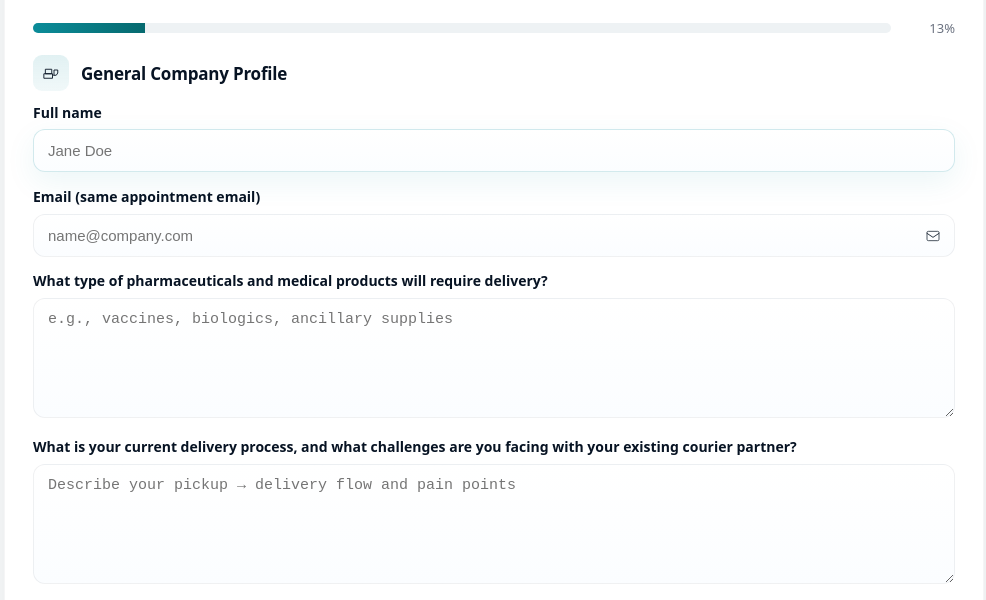
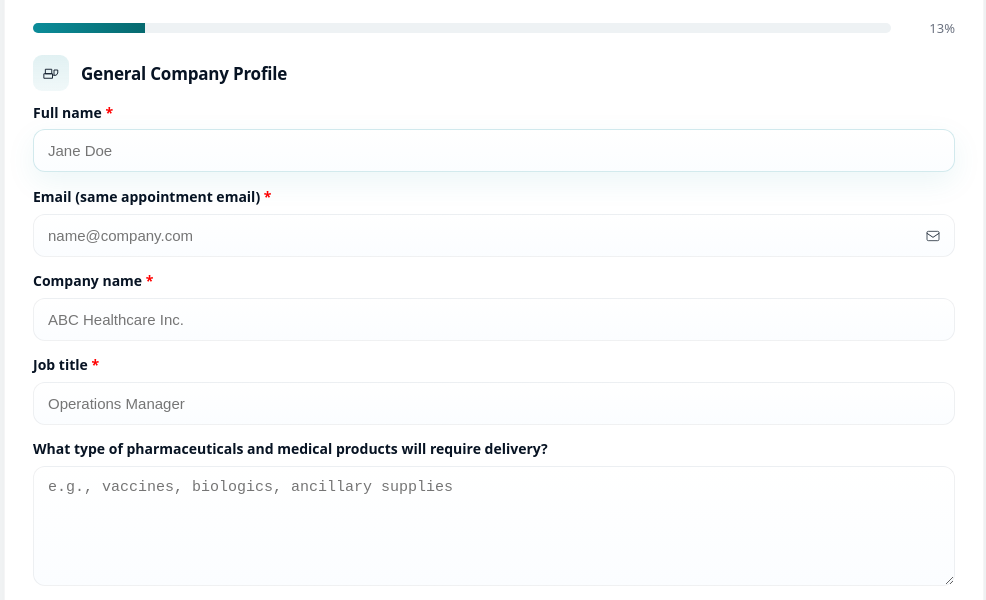
Before and after one commit to superb-digitals/assessment-form, a plain HTML site: page index.html in a window 1280 px wide. Shown: the part 138-738 px from the top of the page, without its empty margins (146-1132 px from the left). Drawn offline with nearby package versions, Linux system fonts and the light colour scheme.

Commit message:
Update index.html

```diff
--- a/index.html
+++ b/index.html
@@ -334,14 +334,14 @@
   </div>
 
   <div class="field">
-    <label class="field-label" for="name">Full name</label>
-    <input id="name" name="name" type="text" placeholder="Jane Doe" />
+    <label class="field-label" for="name">Full name <span style="color:red">*</span></label>
+    <input id="name" name="name" type="text" placeholder="Jane Doe" required />
   </div>
 
   <div class="field">
-    <label class="field-label" for="email">Email (same appointment email)</label>
+    <label class="field-label" for="email">Email (same appointment email) <span style="color:red">*</span></label>
     <div class="input-wrap">
-      <input id="email" name="email" type="email" placeholder="name@company.com" />
+      <input id="email" name="email" type="email" placeholder="name@company.com" required />
       <div class="input-icon" aria-hidden="true">
         <!-- mail icon -->
         <svg width="16" height="16" viewBox="0 0 24 24" fill="none">
@@ -352,6 +352,18 @@
         </svg>
       </div>
     </div>
+  </div>
+
+  <!-- NEW: Company Name -->
+  <div class="field">
+    <label class="field-label" for="company">Company name <span style="color:red">*</span></label>
+    <input id="company" name="company" type="text" placeholder="ABC Healthcare Inc." required />
+  </div>
+
+  <!-- NEW: Job Title -->
+  <div class="field">
+    <label class="field-label" for="jobTitle">Job title <span style="color:red">*</span></label>
+    <input id="jobTitle" name="jobTitle" type="text" placeholder="Operations Manager" required />
   </div>
 
   <div class="field">
@@ -367,14 +379,14 @@
   <div class="field">
     <label class="field-label" for="volumes">Average daily/weekly/monthly delivery volumes expected</label>
     <div class="input-wrap">
-      <input id="volumes" name="volumes" type="text" placeholder="e.g., 25 (per day) or 500 (per month)" />
+      <input id="volumes" name="volumes" type="number" placeholder="e.g., 25 (per day) or 500 (per month)" />
       <div class="input-icon" aria-hidden="true">
         <!-- chart icon -->
         <svg width="16" height="16" viewBox="0 0 24 24" fill="none">
           <path d="M3 3v18h18" stroke="currentColor" stroke-width="1.2"
                 stroke-linecap="round" stroke-linejoin="round"/>
-          <path d="M7 13v5M12 8v10M17 5v13"
-                stroke="currentColor" stroke-width="1.6" stroke-linecap="round"/>
+          <path d="M7 13v5M12 8v10M17 5v13" stroke="currentColor" stroke-width="1.6"
+                stroke-linecap="round"/>
         </svg>
       </div>
     </div>
```
